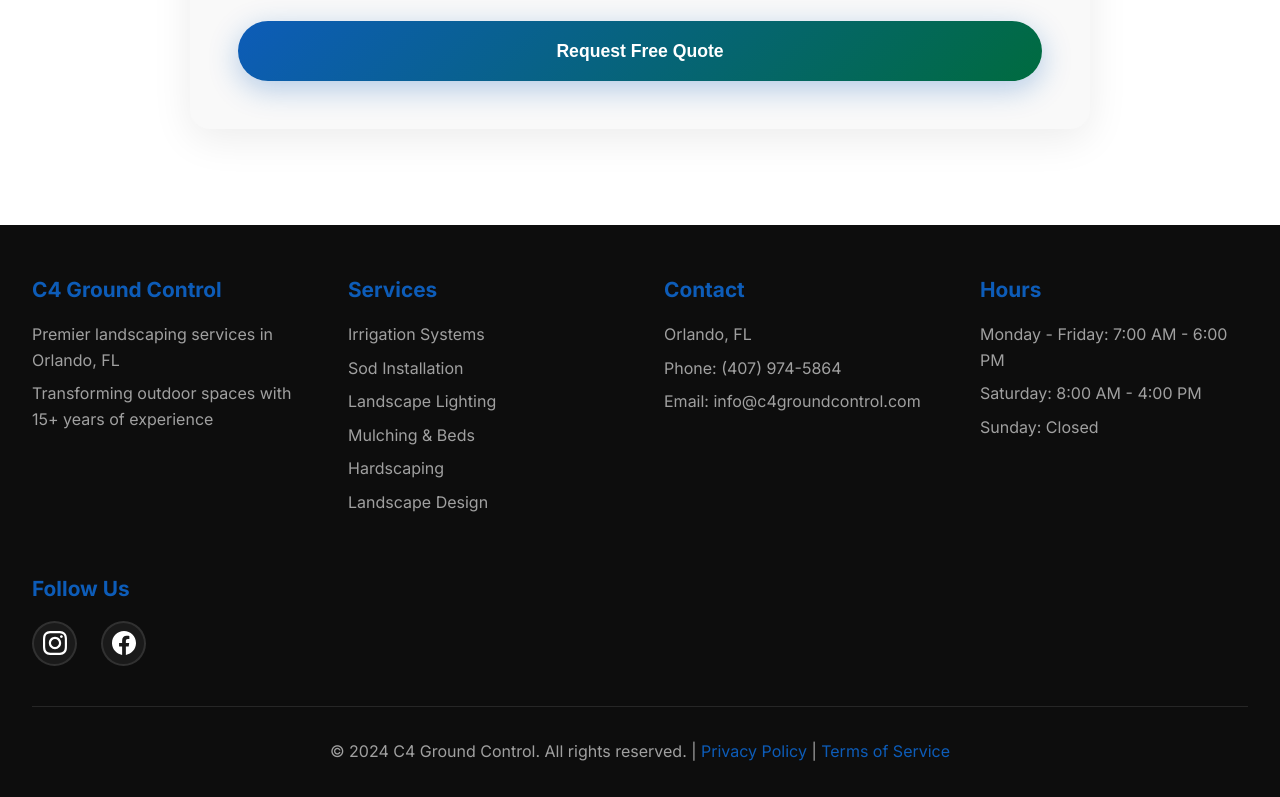
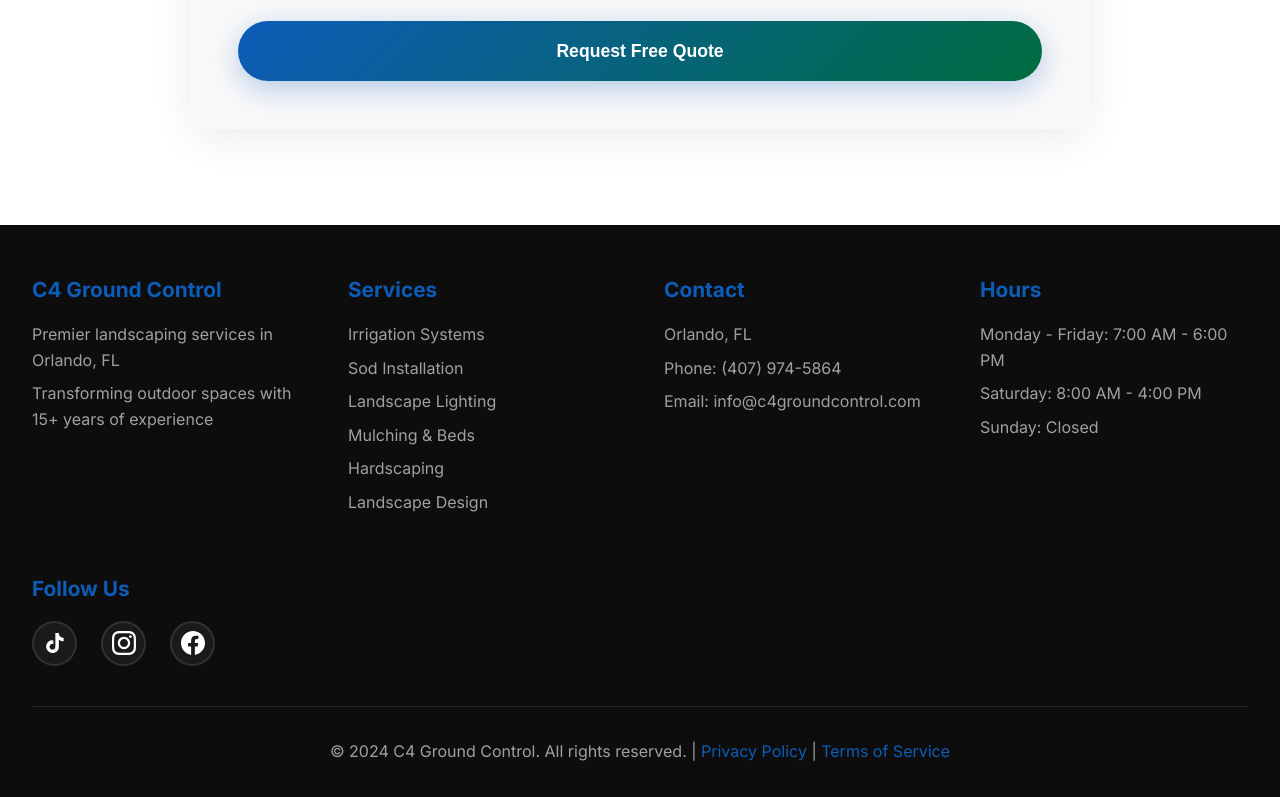
Before and after one commit to coleharper22/c4-ground-control-website, a website: page public/index.html in a window 1280 px wide. Shown: the part 6977-7774 px from the top of the page. Drawn offline with Linux system fonts and the light colour scheme.

Commit message:
Add TikTok (@c4groundcontrol) to footer social links

```diff
--- a/public/index.html
+++ b/public/index.html
@@ -1327,6 +1327,11 @@
             <div class="footer-section">
                 <h3>Follow Us</h3>
                 <div class="social-links">
+                    <a href="https://www.tiktok.com/@c4groundcontrol" target="_blank" rel="noopener noreferrer" aria-label="TikTok">
+                        <svg xmlns="http://www.w3.org/2000/svg" viewBox="0 0 24 24">
+                            <path d="M19.59 6.69a4.83 4.83 0 0 1-3.77-4.25V2h-3.45v13.67a2.89 2.89 0 0 1-5.2 1.74 2.89 2.89 0 0 1 2.31-4.64 2.93 2.93 0 0 1 .88.13V9.4a6.84 6.84 0 0 0-1-.05A6.33 6.33 0 0 0 5 20.1a6.34 6.34 0 0 0 10.86-4.43v-7a8.16 8.16 0 0 0 4.77 1.52v-3.4a4.85 4.85 0 0 1-1-.1z"/>
+                        </svg>
+                    </a>
                     <a href="https://instagram.com/c4groundcontrol" target="_blank" rel="noopener noreferrer" aria-label="Instagram">
                         <svg xmlns="http://www.w3.org/2000/svg" viewBox="0 0 24 24">
                             <path d="M12 2.163c3.204 0 3.584.012 4.85.07 3.252.148 4.771 1.691 4.919 4.919.058 1.265.069 1.645.069 4.849 0 3.205-.012 3.584-.069 4.849-.149 3.225-1.664 4.771-4.919 4.919-1.266.058-1.644.07-4.85.07-3.204 0-3.584-.012-4.849-.07-3.26-.149-4.771-1.699-4.919-4.92-.058-1.265-.07-1.644-.07-4.849 0-3.204.013-3.583.07-4.849.149-3.227 1.664-4.771 4.919-4.919 1.266-.057 1.645-.069 4.849-.069zm0-2.163c-3.259 0-3.667.014-4.947.072-4.358.2-6.78 2.618-6.98 6.98-.059 1.281-.073 1.689-.073 4.948 0 3.259.014 3.668.072 4.948.2 4.358 2.618 6.78 6.98 6.98 1.281.058 1.689.072 4.948.072 3.259 0 3.668-.014 4.948-.072 4.354-.2 6.782-2.618 6.979-6.98.059-1.28.073-1.689.073-4.948 0-3.259-.014-3.667-.072-4.947-.196-4.354-2.617-6.78-6.979-6.98-1.281-.059-1.69-.073-4.949-.073zm0 5.838c-3.403 0-6.162 2.759-6.162 6.162s2.759 6.163 6.162 6.163 6.162-2.759 6.162-6.163c0-3.403-2.759-6.162-6.162-6.162zm0 10.162c-2.209 0-4-1.79-4-4 0-2.209 1.791-4 4-4s4 1.791 4 4c0 2.21-1.791 4-4 4zm6.406-11.845c-.796 0-1.441.645-1.441 1.44s.645 1.44 1.441 1.44c.795 0 1.439-.645 1.439-1.44s-.644-1.44-1.439-1.44z"/>
```
